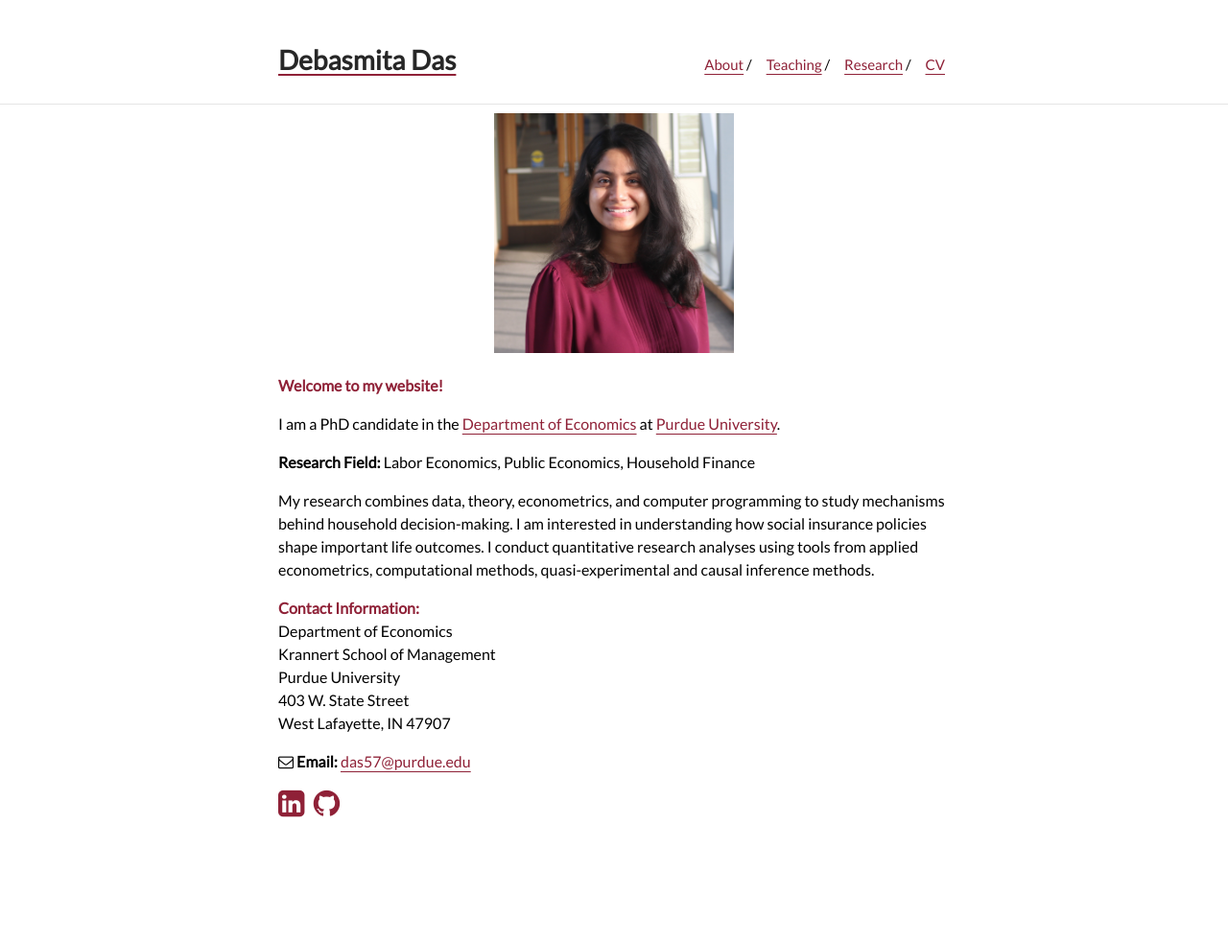
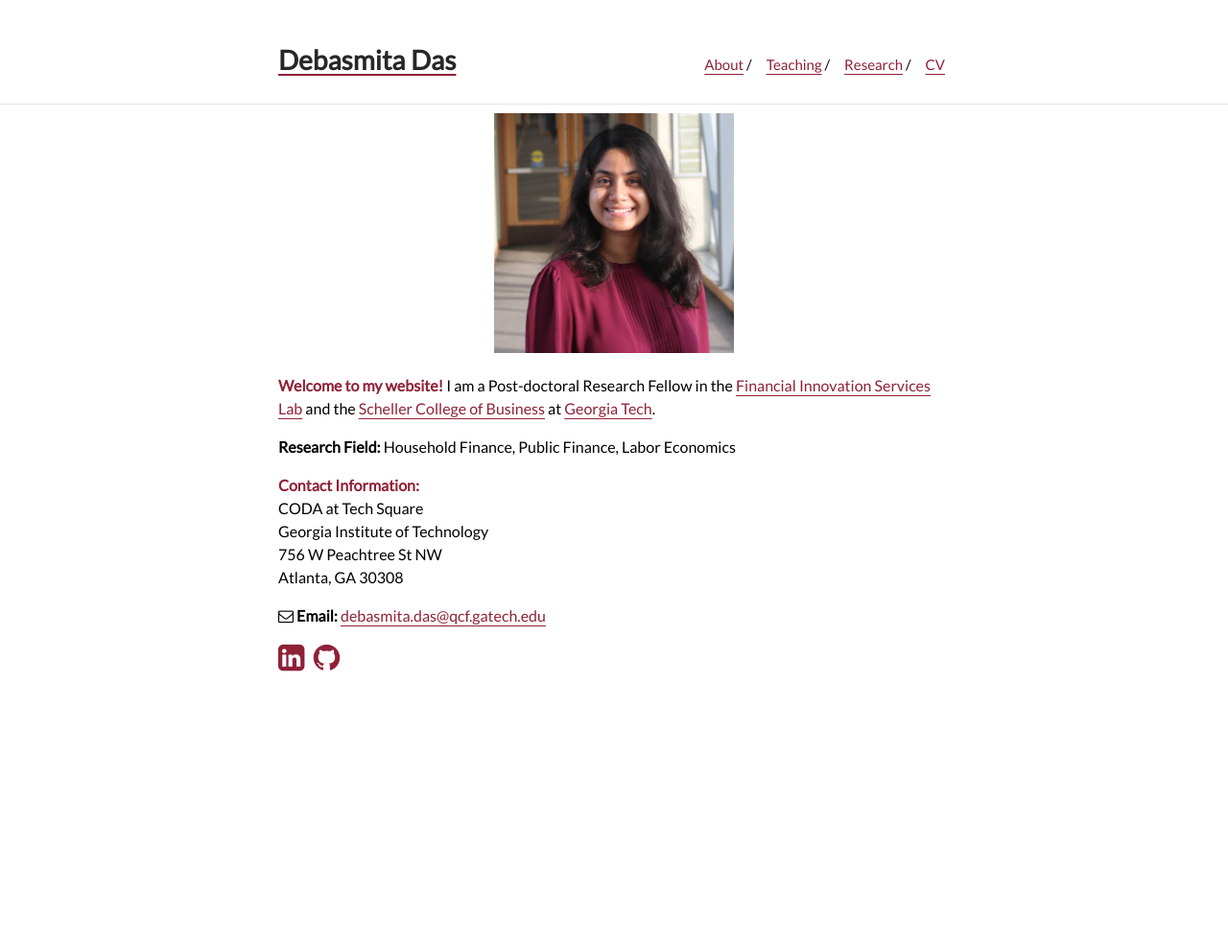
Before and after one commit to debasmita-das-econ/debasmita-das-econ.github.io, a Jekyll site: the page built from index.md, in a window 1280 px wide. Shown: the whole page at 96% size. Built offline with Jekyll 4.4.1, drawn with Linux system fonts in a browser that asks for light colours; a style sheet for code colours, icons or effects is not loaded; after the commit the page ends 900 px from its top, so only the background shows below that.

Commit message:
Update index.md

```diff
--- a/index.md
+++ b/index.md
@@ -5,16 +5,17 @@
 <center><img src="headshot.jpg" style="width:250px;height:250px;"></center>
 
 <span style="color: #8F2137"> **Welcome to my website!**</span>
-
+I am a Post-doctoral Research Fellow in the [Financial Innovation Services Lab](https://fintech.gatech.edu) and the [Scheller College of Business](https://www.scheller.gatech.edu/) at [Georgia Tech](https://www.gatech.edu/).
 <!--  My name is Debasmita Das. -->
-I am a PhD candidate in the [Department of Economics](https://krannert.purdue.edu/academics/economics/) at [Purdue University](https://www.purdue.edu/).
+<!-- I am a PhD candidate in the [Department of Economics](https://krannert.purdue.edu/academics/economics/) at [Purdue University](https://www.purdue.edu/). -->
 <!-- , where I'm advised by Victoria Prowse, Trevor Gallen and Kevin Mumford -->
 
-**Research Field:** Labor Economics, Public Economics, Household Finance
+**Research Field:** Household Finance, Public Finance, Labor Economics
+<!-- Labor Economics, Public Economics, Household Finance -->
 <!-- My main areas of research are in Labor Economics, Public Economics and Applied Microeconomics. -->
 <!-- Add JMP -->
 
-My research combines data, theory, econometrics, and computer programming to study mechanisms behind household decision-making. I am interested in understanding how social insurance policies shape important life outcomes. I conduct quantitative research analyses using tools from applied econometrics, computational methods, quasi-experimental and causal inference methods.
+<!--  My research combines data, theory, econometrics, and computer programming to study mechanisms behind household decision-making. I am interested in understanding how social insurance policies shape important life outcomes. I conduct quantitative research analyses using tools from applied econometrics, computational methods, quasi-experimental and causal inference methods. -->
 
 <!-- Methodologically, I conduct economic analyses using tools from applied econometrics, numerical computational methods, quasi-experimental and causal inference methods. -->
 
@@ -23,14 +24,21 @@
 <!-- I will be interviewing remotely at any interested party's convenience. -->
 
 <span style="color: #8F2137; "> **Contact Information:**</span> <br>
+CODA at Tech Square <br>
+Georgia Institute of Technology <br>
+756 W Peachtree St NW <br>
+Atlanta, GA 30308 <br>
+<!--
 Department of Economics <br>
 Krannert School of Management <br>
 Purdue University <br>
 403 W. State Street <br>
 West Lafayette, IN 47907 <br>
+-->
 
 <!-- **Email:** <das57@purdue.edu> <br> -->
-<i class="fa fa-envelope-o"> </i> **Email:** <das57@purdue.edu> <br>
+<i class="fa fa-envelope-o"> </i> **Email:** <debasmita.das@qcf.gatech.edu> <br>
+<!-- <i class="fa fa-envelope-o"> </i> **Email:** <das57@purdue.edu> <br> -->
 <!-- * **Office Location:** KRAN 332 -->
 <!-- Below are links to my other professional web pages:<br> -->
 
```
